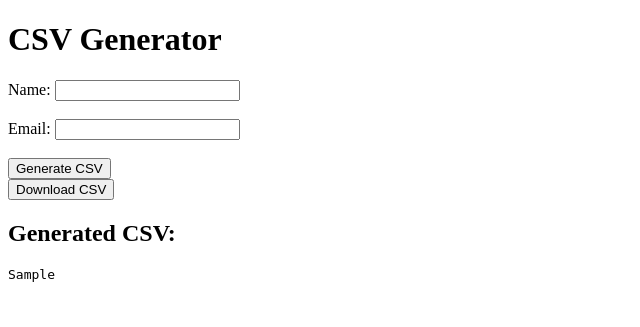
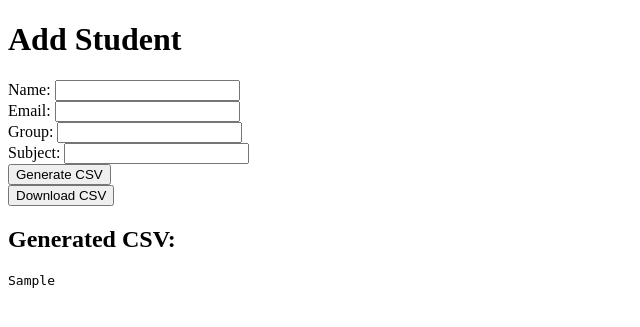
Before and after one commit to Mini-IT-Projectors/TT10L-01, a Flask app: template templates/csv.html in a window 1280 px wide. Shown: the top 327 px of the page, without its empty margins (0-640 px from the left). Run offline with Flask 3, Linux system fonts and the light colour scheme; the template is opened without the code that fills it: most values are stand-ins (such as "Sample title", 1, 10 or a date in 2020).

Commit message:
Change the source code to our requirement

```diff
--- a/app.py
+++ b/app.py
@@ -11,7 +11,9 @@ def index():
     if request.method == "POST":
         name = request.form.get("name")
         email = request.form.get("email")
-        users.append({"name": name, "email": email})
+        group = request.form.get("group")
+        subject = request.form.get("subject")
+        users.append({"name": name, "email": email, "group": group, "subject": subject})
 
     return render_template("csv.html", csv_data=users)
 
@@ -21,9 +23,9 @@ def generate_csv():
         return "No data to generate CSV."
 
     # Create a CSV string from the user data
-    csv_data = "Name,Email\n"
+    csv_data = "Name,Email,Group,Subject\n"
     for user in users:
-        csv_data += f"{user['name']},{user['email']}\n"
+        csv_data += f"{user['name']},{user['email']},{user['group']},{user['subject']}\n"
 
     return render_template("index.html", csv_data=csv_data)
 
@@ -33,9 +35,9 @@ def download_csv():
         return "No data to download."
 
     # Create a CSV string from the user data
-    csv_data = "Name,Email\n"
+    csv_data = "Name,Email,Group,Subject\n"
     for user in users:
-        csv_data += f"{user['name']},{user['email']}\n"
+        csv_data += f"{user['name']},{user['email']},{user['group']},{user['subject']}\n"
 
     # Create a temporary CSV file and serve it for download
     with open("users.csv", "w") as csv_file:
@@ -49,9 +51,9 @@ def download_csv_direct():
         return "No data to download."
 
     # Create a CSV string from the user data
-    csv_data = "Name,Email\n"
+    csv_data = "Name,Email,Group,Subject\n"
     for user in users:
-        csv_data += f"{user['name']},{user['email']}\n"
+        csv_data += f"{user['name']},{user['email']},{user['group']},{user['subject']}\n"
 
     # Create a direct download response with the CSV data and appropriate headers
     response = Response(csv_data, content_type="text/csv")
--- a/templates/base.html
+++ b/templates/base.html
@@ -32,7 +32,3 @@
 {% block content %}
 
 {% endblock %}
-
-
-<br/><br/>
-BELOW
--- a/templates/csv.html
+++ b/templates/csv.html
@@ -6,13 +6,19 @@
     <title>CSV Generator</title>
 </head>
 <body>
-    <h1>CSV Generator</h1>
+    <h1>Add Student</h1>
     <form method="POST" action="/">
         <label for="name">Name:</label>
-        <input type="text" id="name" name="name" required><br><br>
+        <input type="text" name="name" id="name" required><br>
 
         <label for="email">Email:</label>
-        <input type="email" id="email" name="email" required><br><br>
+        <input type="email" name="email" id="email" required><br>
+
+        <label for="group">Group:</label>
+        <input type="text" name="group" id="group" required><br>
+
+        <label for="subject">Subject:</label>
+        <input type="text" name="subject" id="subject" required><br>
 
         <input type="submit" value="Generate CSV">
     </form>
--- a/users.csv
+++ b/users.csv
@@ -1,3 +1,3 @@
-Name,Email
-AHMAD AKMAL ASYRAAF BIN SHAMSUL AZHAR,asyraaf2302@gmail.com
-Orang,bruhshopmy@gmail.com
+Name,Email,Group,Subject
+Orang,bruhshopmy@gmail.com,None,None
+Akmal,hello@gmail.com,1,Chemistry
```
